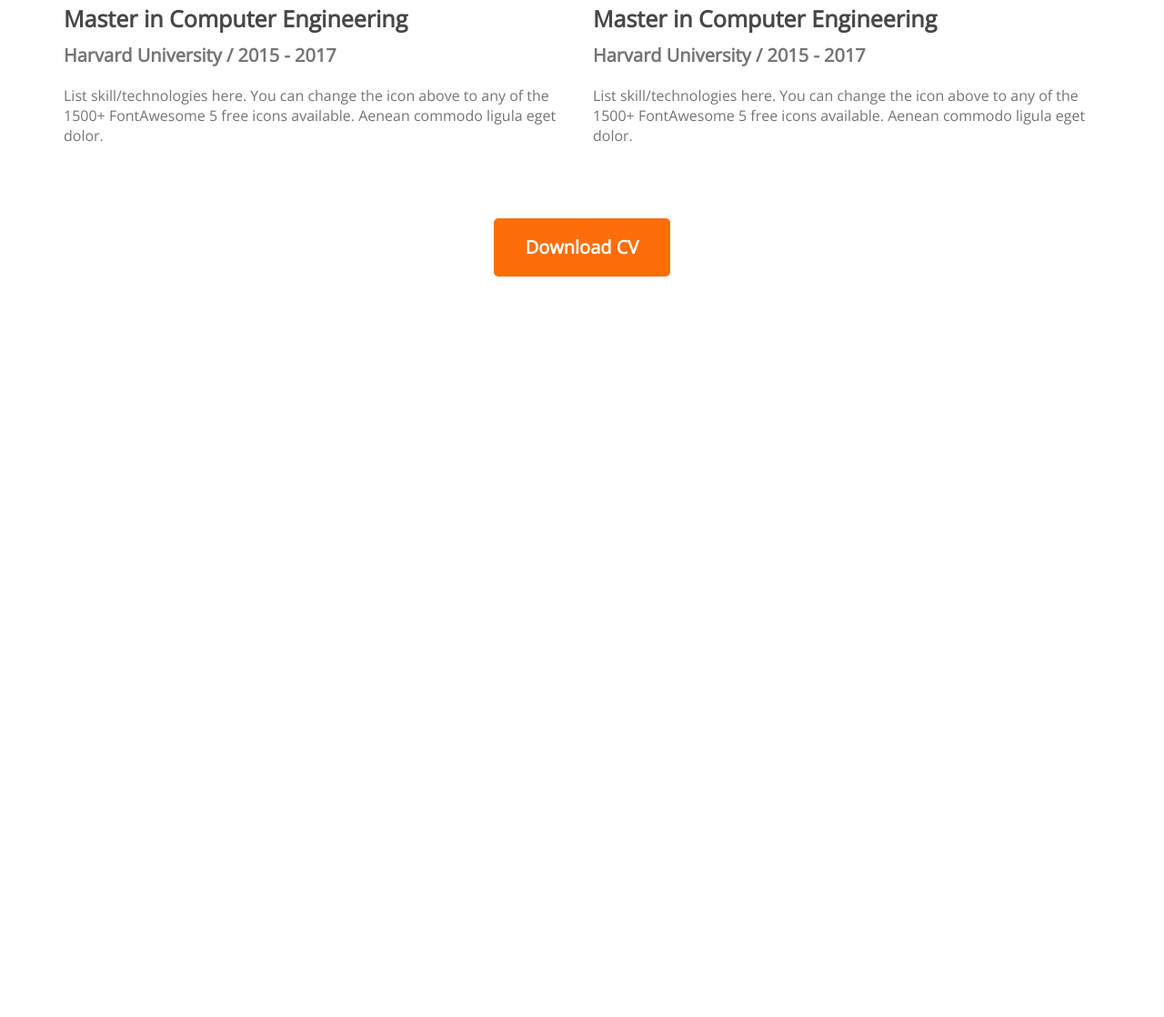
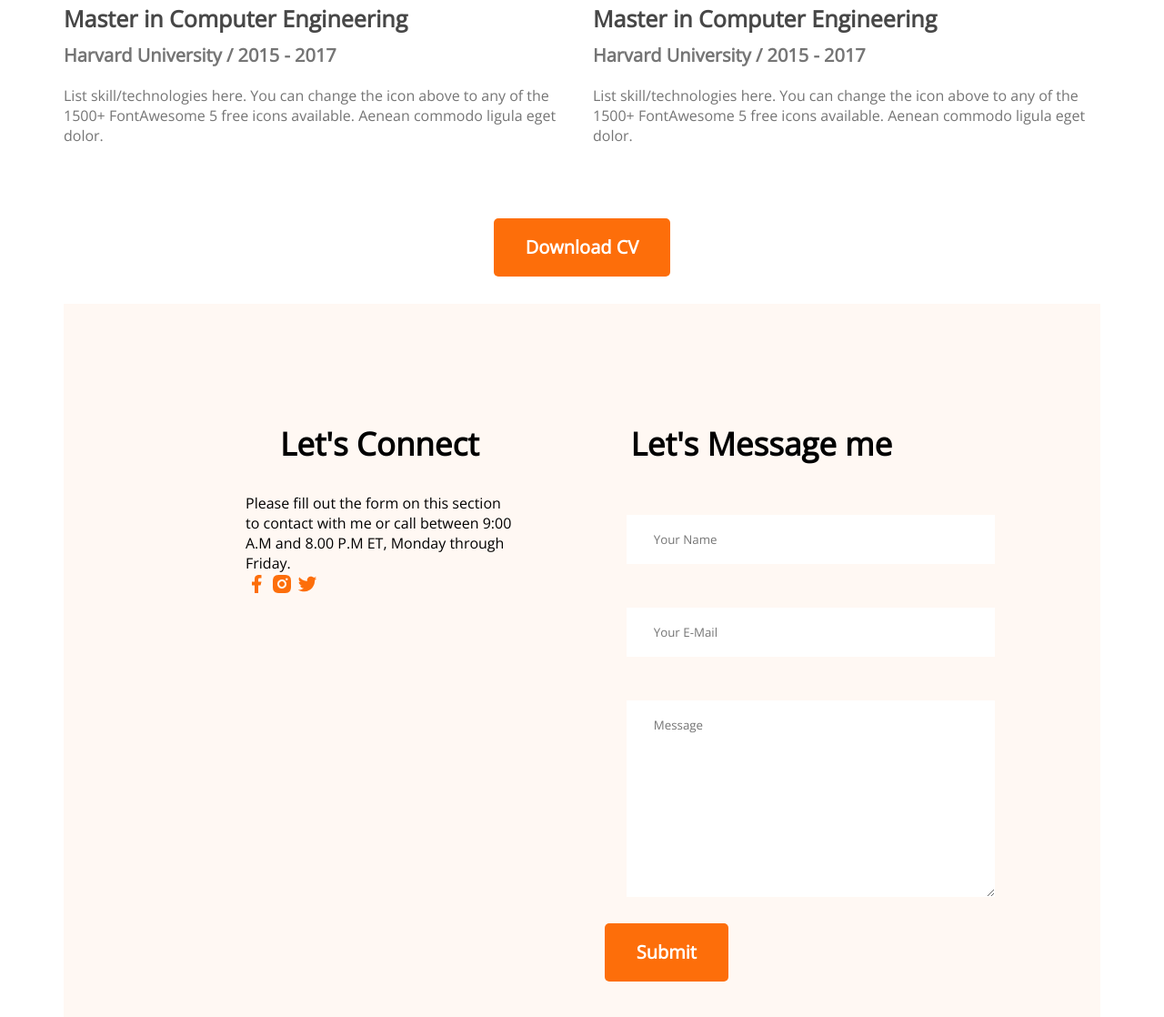
Before and after one commit to ragibSahriar/developer-portfolio, a plain HTML site: page index.htm in a window 1280 px wide. Shown: the part 2513-3631 px from the top of the page at 91% size. Before the commit the page ends 2817 px from the top, so only its background shows below. Drawn offline with nearby package versions, Linux system fonts and the light colour scheme.

Commit message:
contact added

```diff
--- a/index.htm
+++ b/index.htm
@@ -157,7 +157,33 @@
     </div>
 </section>
 
+
+<!-- contact -->
+
+<section class="contact">
+    <div>
+        <h3 class="section-title">Let's Connect</h3>
+        <p class="section-description">
+            Please fill out the form on this section to contact with me or call between 9:00 A.M and 8.00 P.M ET, Monday through Friday.
+        </p>
+        <a href=""><img src="images/icons/facebook.png" alt=""></a>
+        <a href=""><img src="images/icons/insta.png" alt=""></a>
+        <a href=""><img src="images/icons/twitter.png" alt=""></a>
+    </div>
+    <div><h3 class="section-title">Let's Message me</h3>
+        <form action="">
+            <input type ="text" name="" id="" placeholder="Your Name">
+            <input type="email" name="" id="" placeholder="Your E-Mail">
+            <textarea name="" id="" cols="30" rows="10" placeholder="Message"></textarea>
+            <input class="btn-primary" type="button" value="Submit" >
+        </form>
+    </div>
+
+
+    </form>
+</section>
     <footer>
+
 
     </footer>
 </body>
--- a/styles/portfolio.css
+++ b/styles/portfolio.css
@@ -238,3 +238,21 @@ section {
     margin-top: 50px;
     text-align: center;
 }
+/* footer */
+.contact {
+    display: flex;
+    gap: 100px;
+    background-color:#FFF8F3;;
+    padding: 130px 200px;
+
+}
+
+.contact input[type="text"],input[type="email"], textarea {
+    margin: 24px;
+    border: none;
+    width: 100%;
+    padding: 18px 30px;
+}
+.contact a{
+    text-decoration: none;
+}
```
